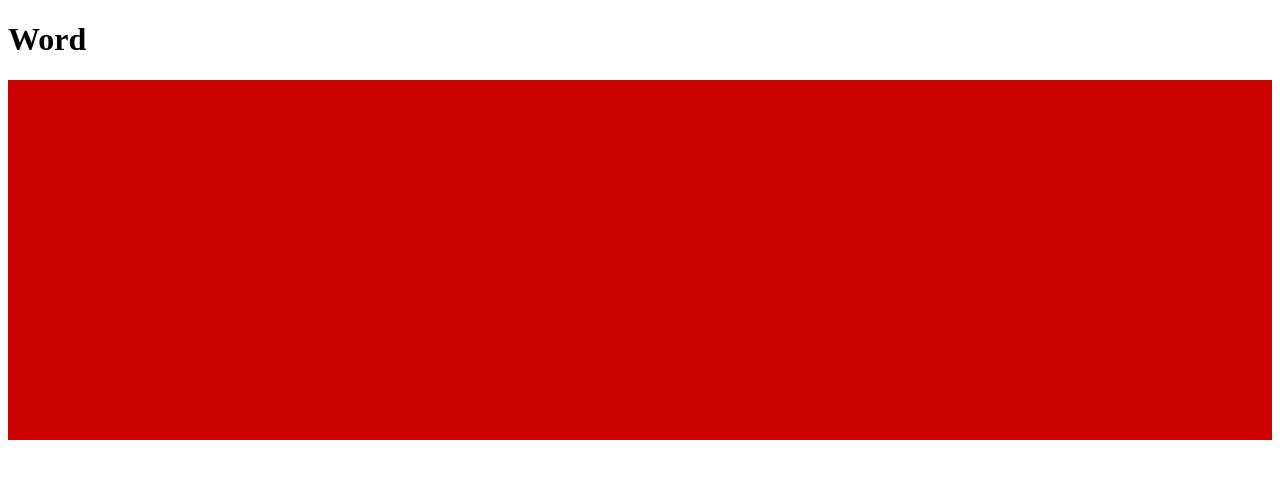
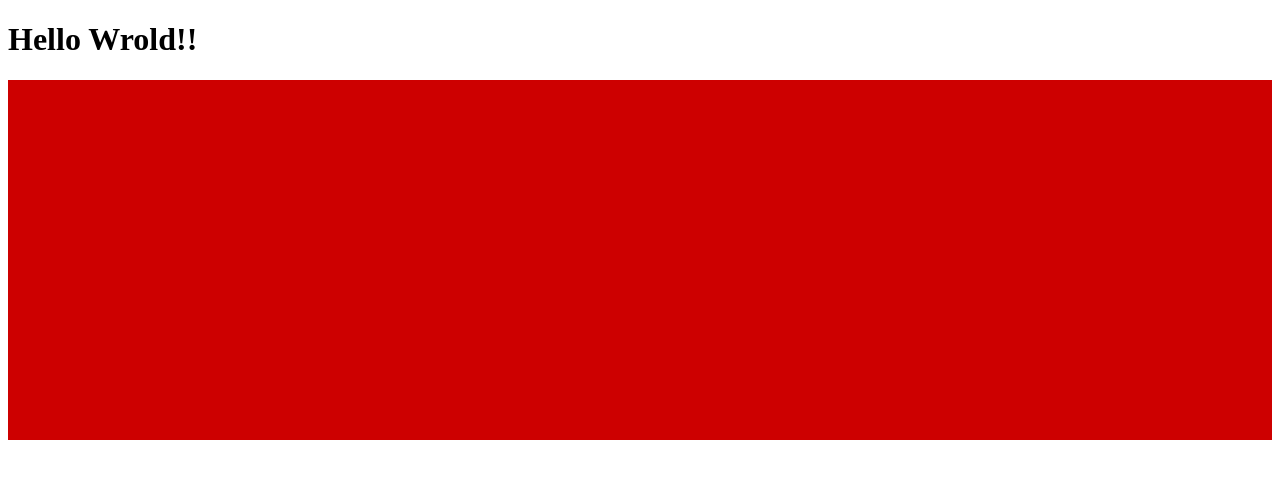
Before and after one commit to laidasan/git_practice, a plain HTML site: page index.html in a window 1280 px wide. Drawn offline with Linux system fonts and the light colour scheme.

Commit message:
index.html Hello World

```diff
--- a/index.html
+++ b/index.html
@@ -15,7 +15,7 @@
     }
 </style>
 <body>
-    <h1 class="word">Word</h1>
+    <h1 class="word">Hello Wrold!!</h1>
     <section class="sectionOne">
         <div class="sectionOne__div"></div>
     </section>
```
